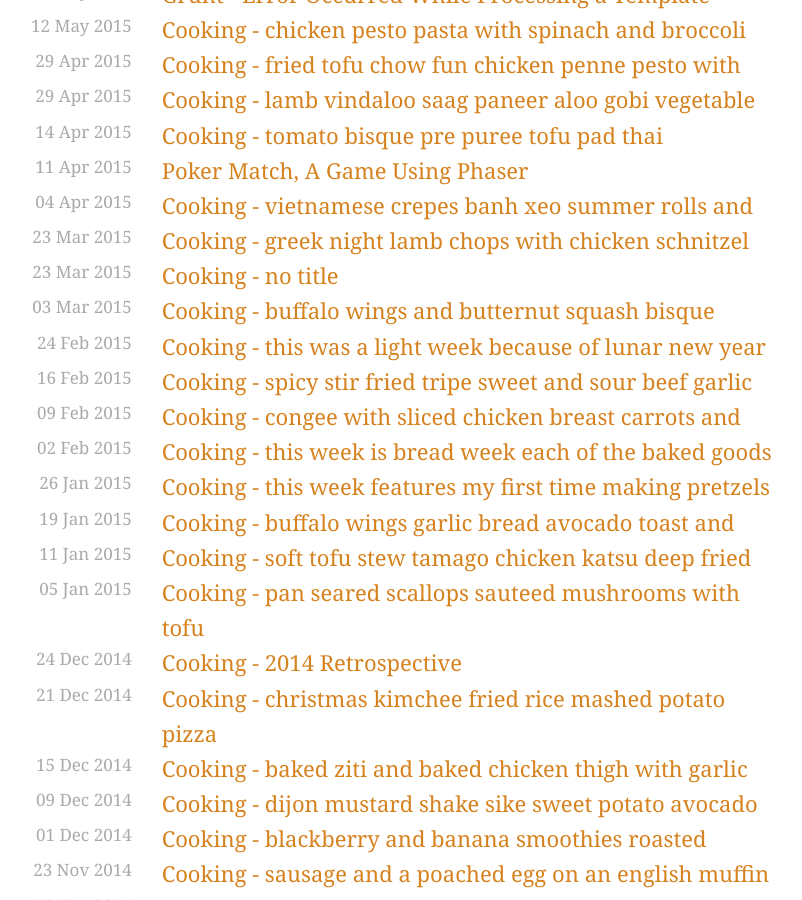
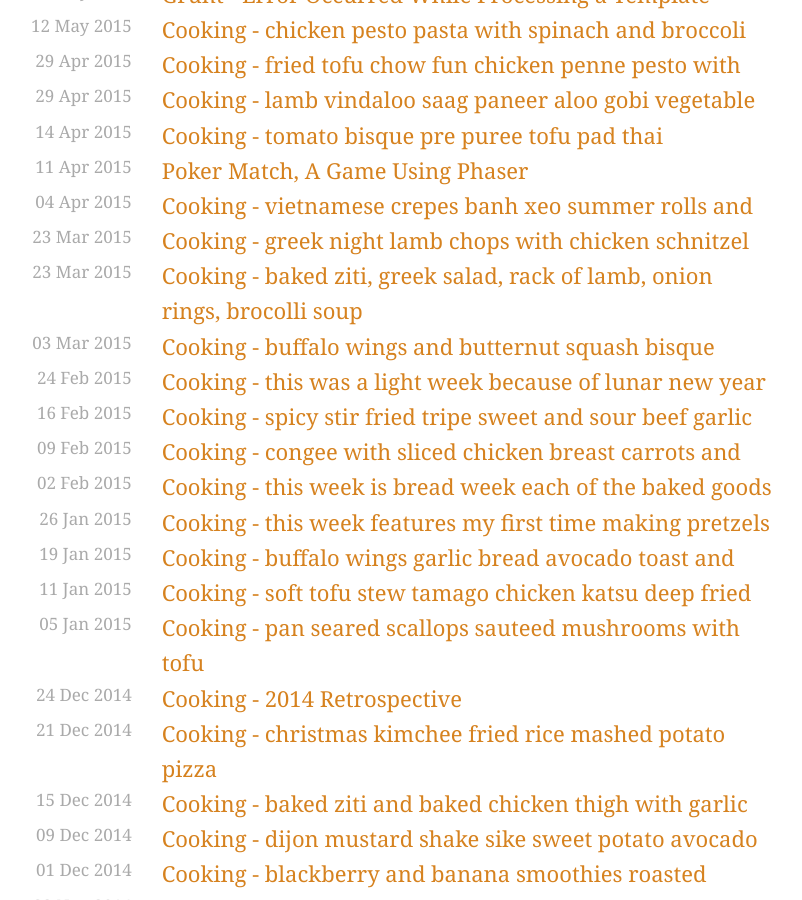
Before and after one commit to jamiely/deprecated_blog, a Jekyll site: the page built from index.html, in a window 1280 px wide and 900 px high, scrolled down 887 px. Shown: the whole window, without its empty margins (280-1082 px from the left). Built offline with Jekyll 4.4.1, drawn with Linux system fonts in a browser that asks for light colours; nearby versions of some CDN libraries; the list of posts is cut into pages by our own code.

Commit message:
Added title

```diff
--- a/_posts/cooking/2015-03-22-114369619785.html
+++ b/_posts/cooking/2015-03-22-114369619785.html
@@ -2,7 +2,7 @@
 layout: post
 categories:
 - cooking
-title: Cooking - no title
+title: Cooking - baked ziti, greek salad, rack of lamb, onion rings, brocolli soup
 date: '2015-03-22T22:11:42-04:00'
 tags: []
 tumblr_url: http://daazcooks.tumblr.com/post/114369619785
```
